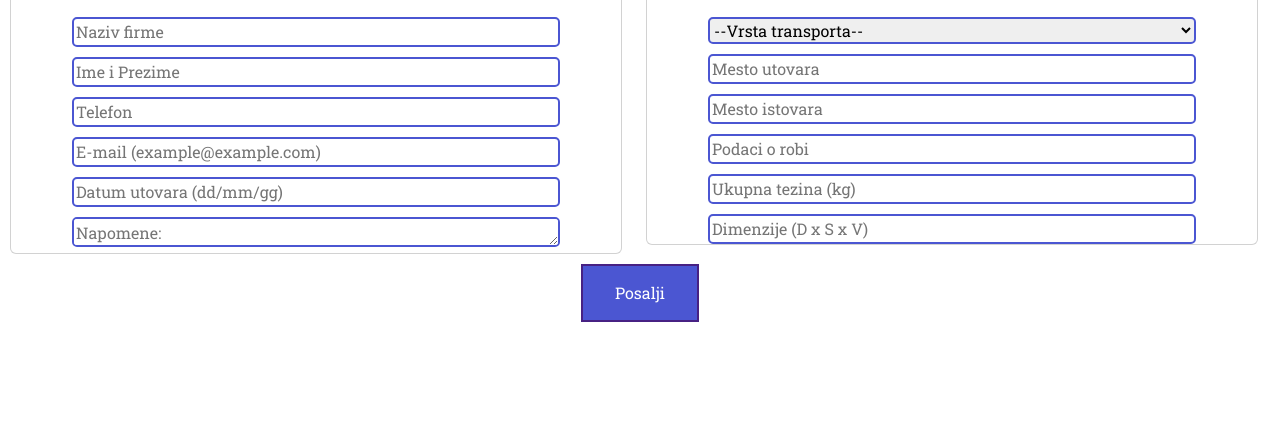
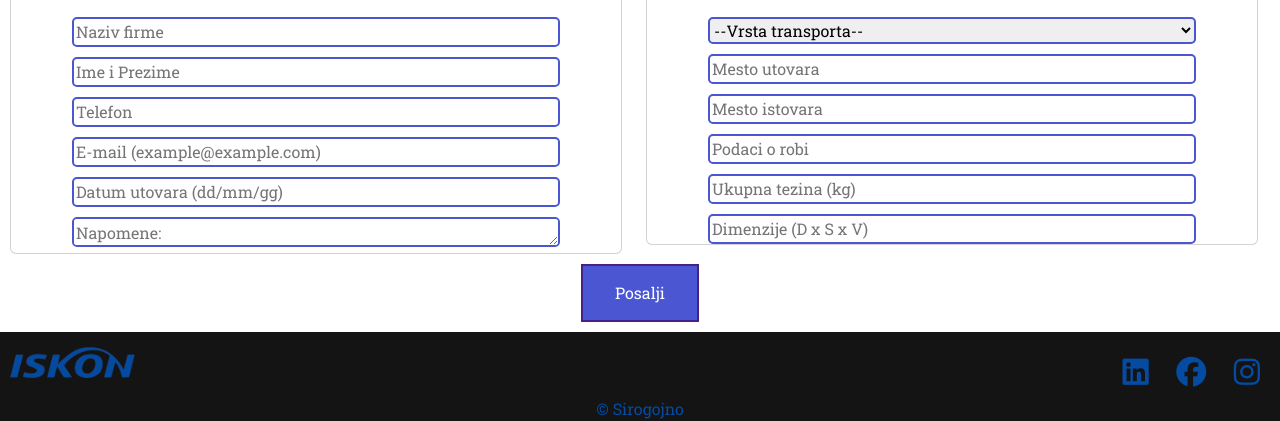
Before and after one commit to TzarGadesh/Backend_Form, a plain HTML site: page kontakt.html in a window 1280 px wide. Shown: the part 1131-1552 px from the top of the page. Before the commit the page ends 1463 px from the top, so only its background shows below. Drawn offline with nearby package versions, Linux system fonts and the light colour scheme.

Commit message:
futer sve stranice

```diff
--- a/kontakt.html
+++ b/kontakt.html
@@ -1,5 +1,6 @@
 <!DOCTYPE html>
 <html lang="en">
+
 <head>
     <meta charset="UTF-8">
     <meta http-equiv="X-UA-Compatible" content="IE=edge">
@@ -7,11 +8,15 @@
     <!-- favicon ikonica -->
     <link rel="icon" type="image/x-icon" href="/Slike/favicon.ico">
     <!-- font -->
-    <link rel="preconnect" href="https://fonts.googleapis.com"><link rel="preconnect" href="https://fonts.gstatic.com" crossorigin>
+    <link rel="preconnect" href="https://fonts.googleapis.com">
+    <link rel="preconnect" href="https://fonts.gstatic.com" crossorigin>
     <link href="https://fonts.googleapis.com/css2?family=Roboto+Slab&display=swap" rel="stylesheet">
     <!-- bootstrap -->
-    <link href="https://cdn.jsdelivr.net/npm/bootstrap@5.2.3/dist/css/bootstrap.min.css" rel="stylesheet" integrity="sha384-rbsA2VBKQhggwzxH7pPCaAqO46MgnOM80zW1RWuH61DGLwZJEdK2Kadq2F9CUG65" crossorigin="anonymous">
-    <script src="https://cdn.jsdelivr.net/npm/bootstrap@5.2.3/dist/js/bootstrap.bundle.min.js" integrity="sha384-kenU1KFdBIe4zVF0s0G1M5b4hcpxyD9F7jL+jjXkk+Q2h455rYXK/7HAuoJl+0I4" crossorigin="anonymous"></script>
+    <link href="https://cdn.jsdelivr.net/npm/bootstrap@5.2.3/dist/css/bootstrap.min.css" rel="stylesheet"
+        integrity="sha384-rbsA2VBKQhggwzxH7pPCaAqO46MgnOM80zW1RWuH61DGLwZJEdK2Kadq2F9CUG65" crossorigin="anonymous">
+    <script src="https://cdn.jsdelivr.net/npm/bootstrap@5.2.3/dist/js/bootstrap.bundle.min.js"
+        integrity="sha384-kenU1KFdBIe4zVF0s0G1M5b4hcpxyD9F7jL+jjXkk+Q2h455rYXK/7HAuoJl+0I4" crossorigin="anonymous">
+    </script>
     <!-- //css -->
     <link rel="stylesheet" href="Styles/index.css">
     <link rel="stylesheet" href="Styles/kontakt.css">
@@ -21,6 +26,7 @@
     <script src="https://kit.fontawesome.com/bf4bc345b8.js" crossorigin="anonymous"></script>
     <title>Iskon - Kontakt</title>
 </head>
+
 <body>
     <header>
         <div class="nav-logo">
@@ -35,14 +41,14 @@
             <div id="nav-oNama">
                 <a class="nav-link" href="o-nama.html">O nama</a>
             </div>
-            <div id="nav-usluge" >
+            <div id="nav-usluge">
                 <a class="nav-link" href="usluge.html">Usluge</a>
             </div>
             <div id="nav-kontakt">
                 <a class="nav-link" href="kontakt.html">Kontakt</a>
             </div>
             <div id="nav-upit">
-                <a class="nav-link" href="kontakt.html">Upit</a>
+                <a class="nav-link" href="kontakt.html#upit-anchor">Upit</a>
             </div>
 
         </div>
@@ -212,24 +218,28 @@
                                 </div>
                                 <div class="card-body">
                                     <div class="nazivFirme licni-podaci">
-                                        <input name="Naziv firme" type="name" class="kucica" id="nazivFirme" placeholder="Naziv firme" required>
+                                        <input name="Naziv firme" type="name" class="kucica" id="nazivFirme"
+                                            placeholder="Naziv firme" required>
                                     </div>
                                     <div class="imePrezime">
-                                        <input name="Ime i prezime" type="name" class="kucica" id="imeIPrezime" placeholder="Ime i Prezime" required>
+                                        <input name="Ime i prezime" type="name" class="kucica" id="imeIPrezime"
+                                            placeholder="Ime i Prezime" required>
                                     </div>
                                     <div class="telefon">
-                                        <input name="Telefon" type="text" class="kucica" id="Telefon" placeholder="Telefon" required>
+                                        <input name="Telefon" type="text" class="kucica" id="Telefon"
+                                            placeholder="Telefon" required>
                                     </div>
                                     <div class="email">
-                                        <input name="email" type="email" class="kucica" id="email" placeholder="E-mail (example@example.com)"
-                                            required>
+                                        <input name="email" type="email" class="kucica" id="email"
+                                            placeholder="E-mail (example@example.com)" required>
                                     </div>
                                     <div class="datumUtovara">
                                         <input name="Datum utovara" type="text" class="kucica" id="datumUtovara"
                                             placeholder="Datum utovara (dd/mm/gg)" required>
                                     </div>
                                     <div class="napomena">
-                                        <textarea name="Dodatna napomena" id="kucetina" placeholder="Napomene:"></textarea>
+                                        <textarea name="Dodatna napomena" id="kucetina"
+                                            placeholder="Napomene:"></textarea>
                                     </div>
                                 </div>
                             </div>
@@ -251,23 +261,24 @@
                                         </select>
                                     </div>
                                     <div class="mestoUtovara">
-                                        <input name="Mesto utovara" type="text" class="kucica" id="mestoUtovara" placeholder="Mesto utovara"
-                                            required>
+                                        <input name="Mesto utovara" type="text" class="kucica" id="mestoUtovara"
+                                            placeholder="Mesto utovara" required>
                                     </div>
                                     <div class="mestoIstovara">
-                                        <input name="Mesto istovara" type="text" class="kucica" id="mestoIstovara" placeholder="Mesto istovara"
-                                            required>
+                                        <input name="Mesto istovara" type="text" class="kucica" id="mestoIstovara"
+                                            placeholder="Mesto istovara" required>
                                     </div>
                                     <div class="podaciORobi">
-                                        <input name="Podaci o robi" type="text" class="kucica" id="podaciORobi" placeholder="Podaci o robi" required>
+                                        <input name="Podaci o robi" type="text" class="kucica" id="podaciORobi"
+                                            placeholder="Podaci o robi" required>
                                     </div>
                                     <div class="ukupnaTezina">
-                                        <input name="Ukupna tezina(kg)" type="number" min="0" class="kucica" id="ukupnaTezina"
-                                            placeholder="Ukupna tezina (kg)" required>
+                                        <input name="Ukupna tezina(kg)" type="number" min="0" class="kucica"
+                                            id="ukupnaTezina" placeholder="Ukupna tezina (kg)" required>
                                     </div>
                                     <div class="dimezije">
-                                        <input name="Dimenzije" type="text" class="kucica" id="dimenzija" placeholder="Dimenzije (D x S x V) "
-                                            required>
+                                        <input name="Dimenzije" type="text" class="kucica" id="dimenzija"
+                                            placeholder="Dimenzije (D x S x V) " required>
                                     </div>
                                 </div>
                             </div>
@@ -286,7 +297,17 @@
     </main>
 
     <footer>
-
+        <div class="socials">
+            <div class="logof">
+                <img src="slike/logo.png" alt="">
+            </div>
+            <div class="mreze">
+                <i class="fa-brands fa-linkedin fal"></i>
+                <i class="fa-brands fa-facebook fal"></i>
+                <i class="fa-brands fa-instagram fal"></i>
+            </div>
+        </div>
+        <div class="kopirajt">© Sirogojno</div>
     </footer>
     <!-- Jquery i JS za navbar -->
     <script src="https://ajax.googleapis.com/ajax/libs/jquery/3.6.1/jquery.min.js"></script>
@@ -294,4 +315,5 @@
     <script src="https://ajax.googleapis.com/ajax/libs/jquery/3.1.0/jquery.min.js"></script>
     <script src="less.js"></script>
 </body>
+
 </html>
```
Also changed, not shown: home-eng.html (+22 -5 lines), home-rus.html (+22 -5 lines), home.html (+34 -9 lines), index.html (+10 -3 lines), kontakt-eng.html (+22 -5 lines), kontakt-rus.html (+22 -5 lines), o-nama-eng.html (+22 -5 lines), o-nama-rus.html (+22 -5 lines), usluge-eng.html (+22 -5 lines), usluge-rus.html (+12 -2 lines), usluge.html (+25 -13 lines).
